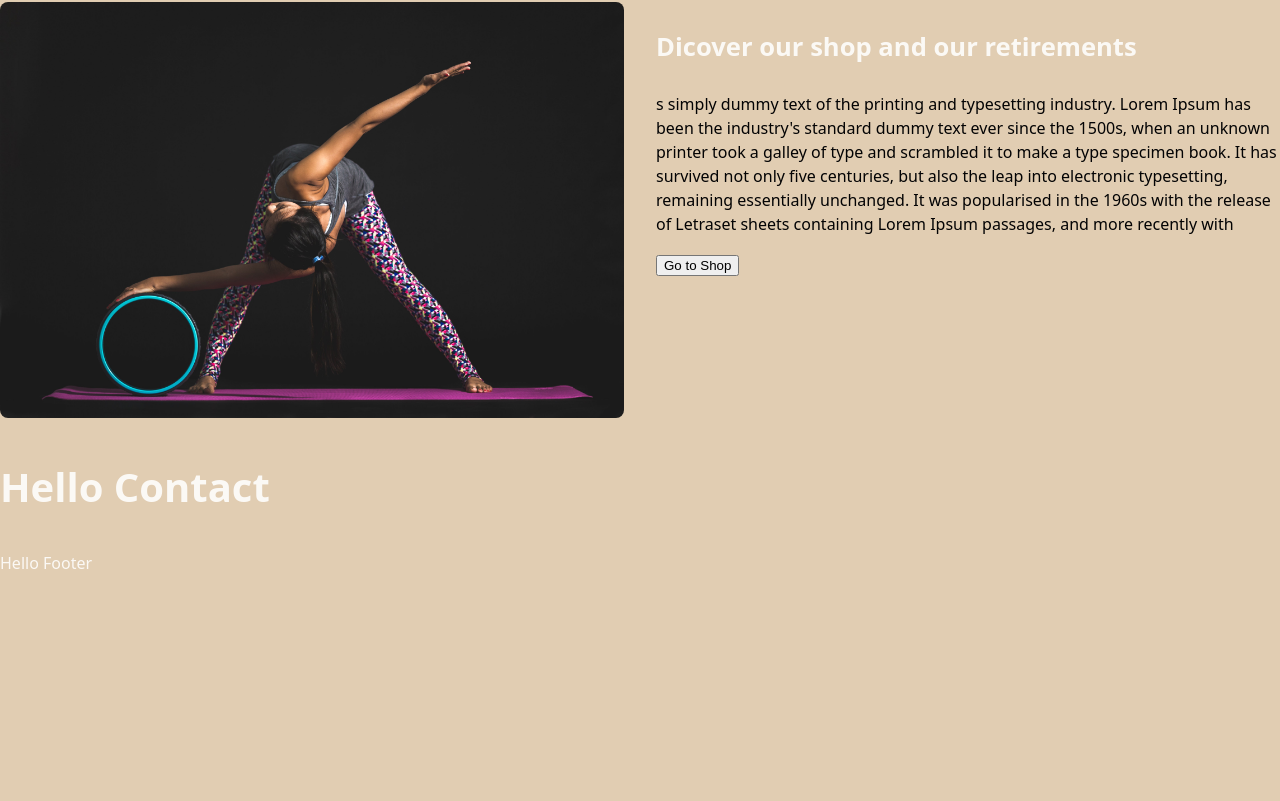
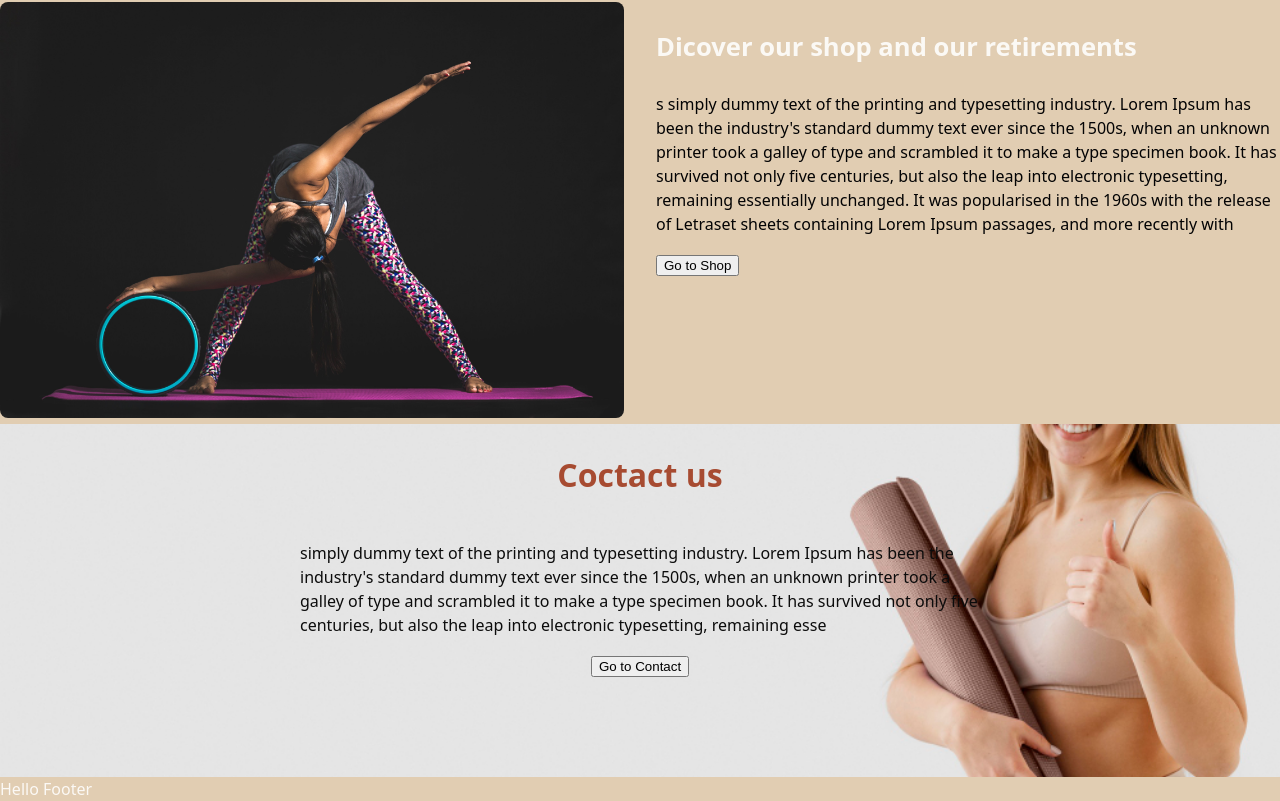
Before and after one commit to IsabelTizon/inner-flow, a React (Vite) app: page / in a window 1280 px wide. Shown: the part 2064-2865 px from the top of the page. Before the commit the page ends 2639 px from the top, so only its background shows below. Built offline with nearby package versions, Linux system fonts and the light colour scheme.

Commit message:
contact menu created with TextBlock component

```diff
--- a/src/pages/Home/components/Contact/Contact.jsx
+++ b/src/pages/Home/components/Contact/Contact.jsx
@@ -1,7 +1,23 @@
+import contact from "../../assets/contact.jpg";
+import { Link } from "react-router-dom";
+import TextBlock from "../../../../components/globals/textBlock/textBlock";
+
 export default function Contact() {
 	return (
 		<>
-			<h2>Hello Contact</h2>
+			<TextBlock
+				title="Coctact us"
+				text="simply dummy text of the printing and typesetting industry. Lorem Ipsum has been the industry's standard dummy text ever since the 1500s, when an unknown printer took a galley of type and scrambled it to make a type specimen book. It has survived not only five centuries, but also the leap into electronic typesetting, remaining esse"
+				backgroundImage={contact}
+				titleStyle={{
+					color: "#A34227F2",
+					fontSize: "2rem",
+				}}
+			>
+				<Link to="/contact">
+					<button>Go to Contact</button>
+				</Link>
+			</TextBlock>
 		</>
 	);
 }
```
Also changed, not shown: src/pages/Home/assets/contact.jpg (added), src/pages/Home/assets/contact2.jpg (added).
